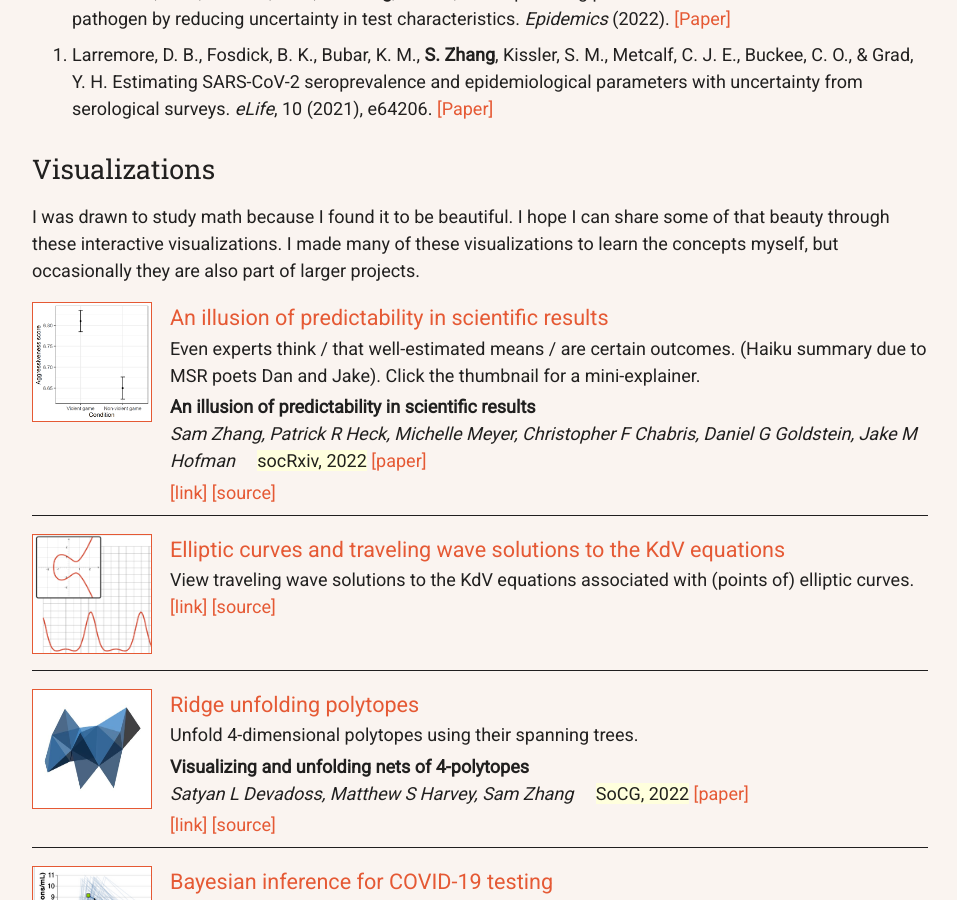
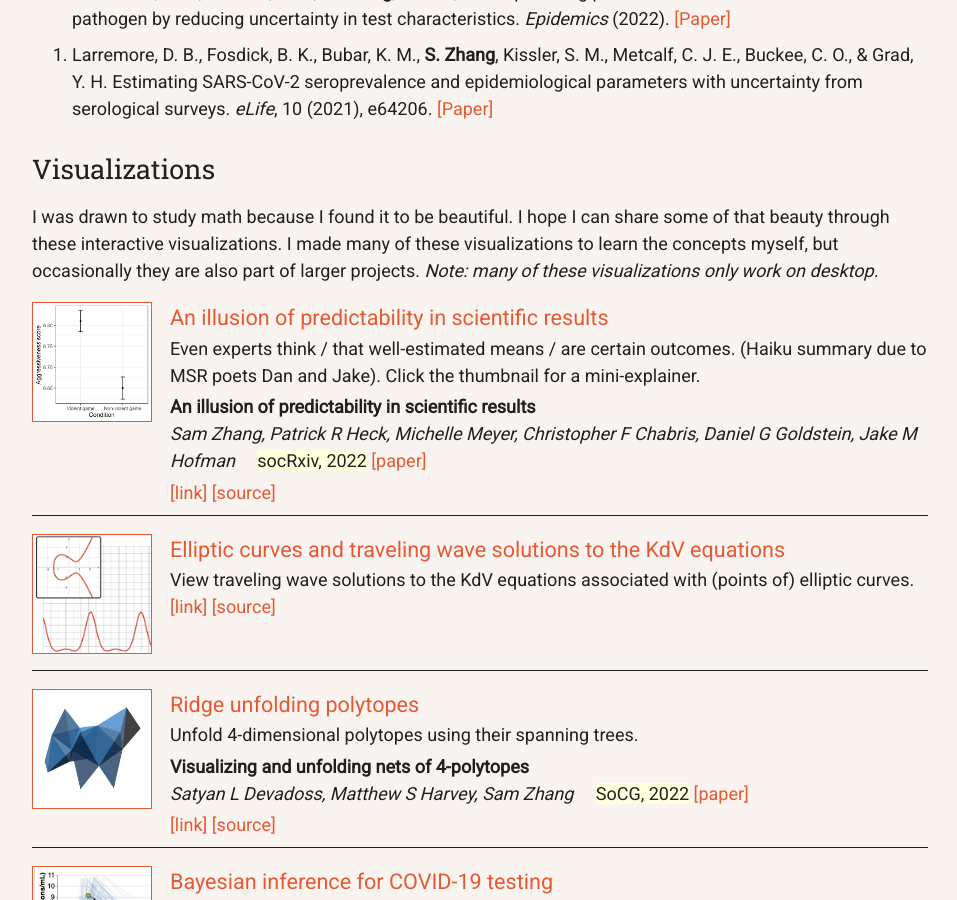
Before and after one commit to samzhang111/samzhang111.github.io, a Jekyll site: the page built from index.html, in a window 1280 px wide and 900 px high, scrolled down 2525 px. Shown: the whole window, without its empty margins (160-1117 px from the left). Built offline with Jekyll 4.4.1, drawn with Linux system fonts in a browser that asks for light colours; nearby versions of some CDN libraries.

Commit message:
desktop warning for viz

```diff
--- a/index.html
+++ b/index.html
@@ -111,9 +111,11 @@ layout: default
 <div id="projects" class="vertical-section">
     <div class="sectitle">Visualizations</div>
 
-    <div>I was drawn to study math because I found it to be beautiful.
+    <div>
+        I was drawn to study math because I found it to be beautiful.
         I hope I can share some of that beauty through these interactive visualizations.
         I made many of these visualizations to learn the concepts myself, but occasionally they are also part of larger projects.
+        <em>Note: many of these visualizations only work on desktop.</em>
     </div>
 
     {% for post in site.posts %}
```
